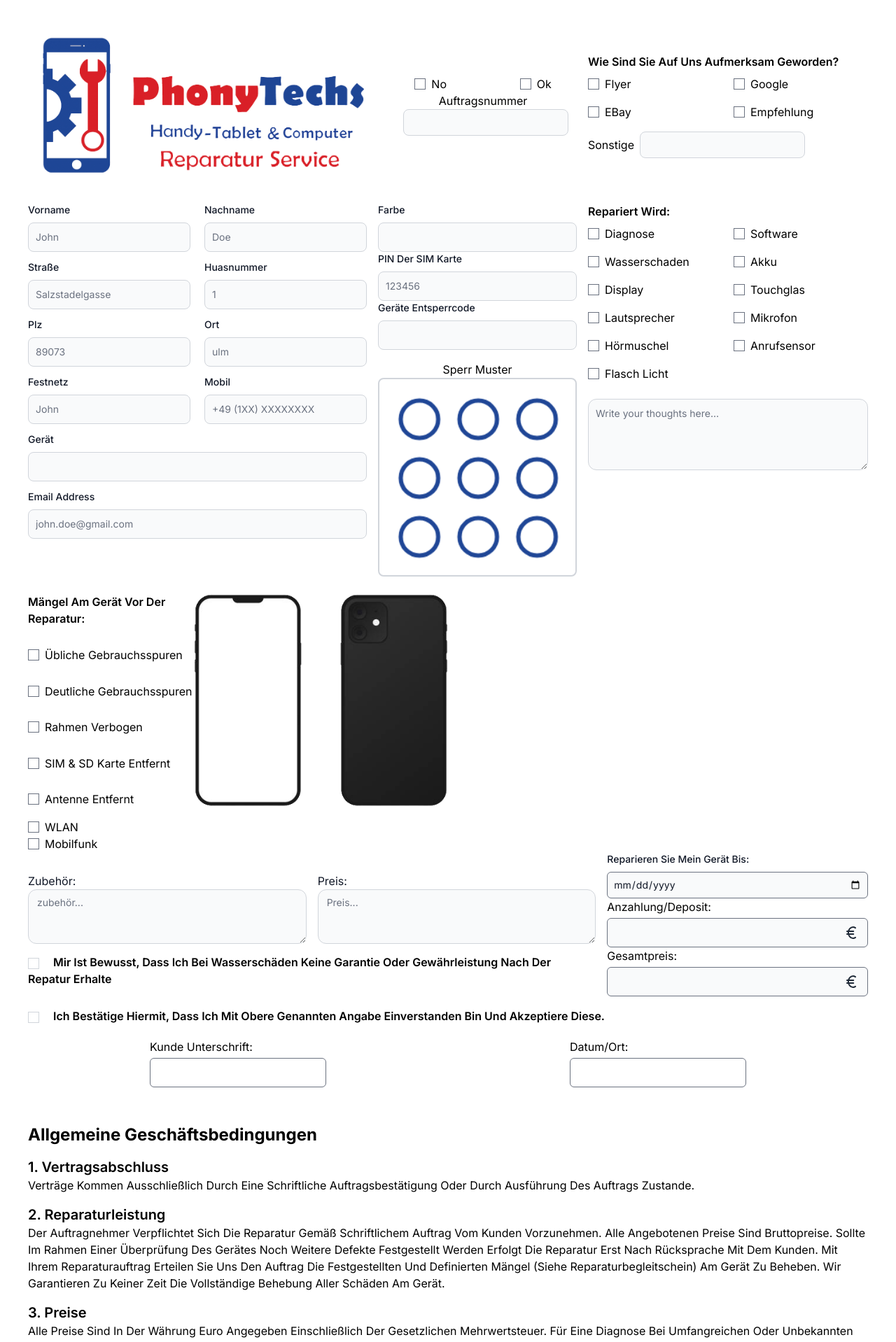
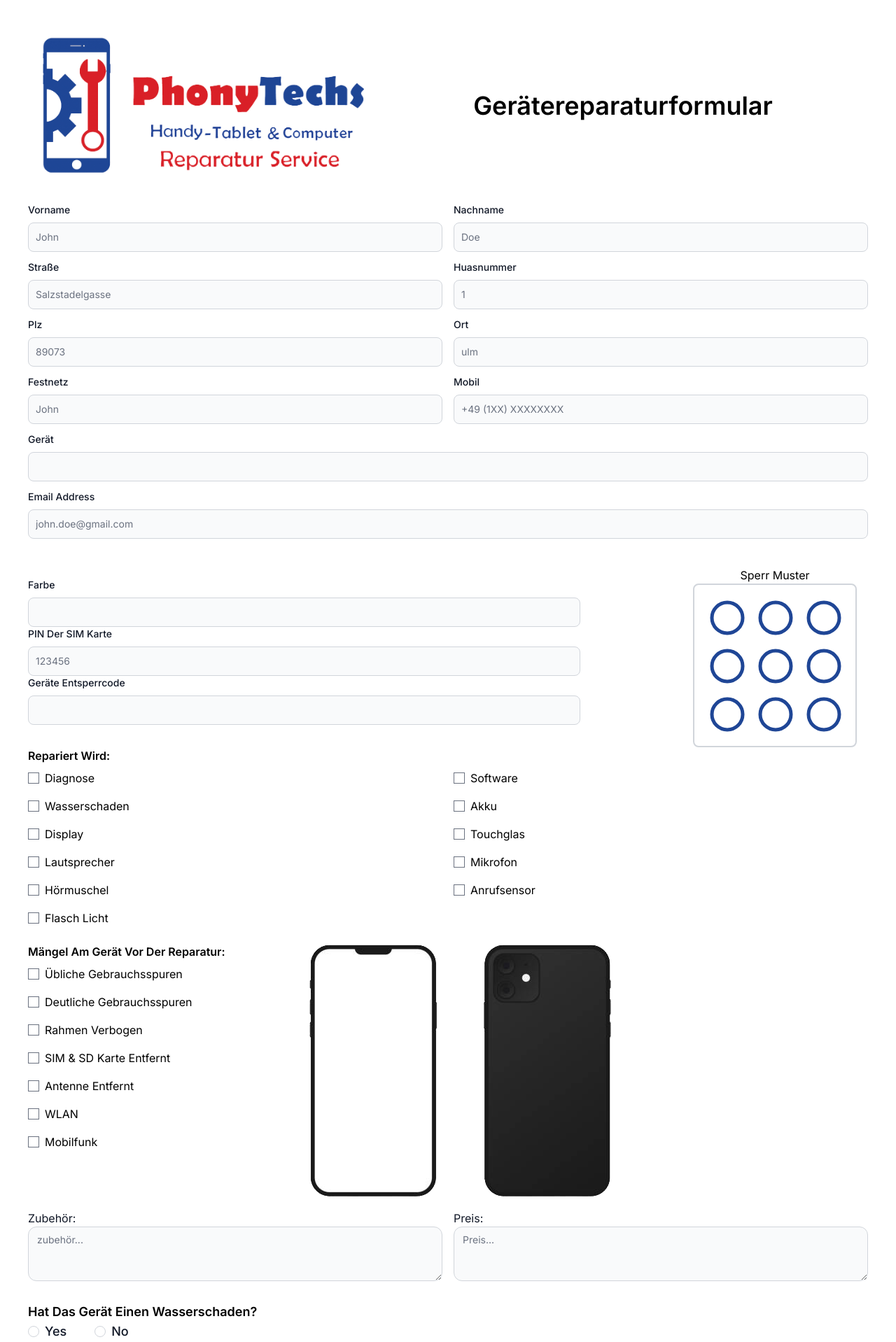
Before and after one commit to MuhEid/phoneytech-form, a Next.js app: page /form in a window 1280 px wide. Shown: the top 1918 px of the page at 70% size. Built offline with nearby package versions, Linux system fonts and the light colour scheme.

Commit message:
feat: add functionality for water damage check

```diff
--- a/src/components/Form.tsx
+++ b/src/components/Form.tsx
@@ -1,10 +1,12 @@
-import React from "react";
+import React, { useState } from "react";
 import DeviceMockup from "./DeviceMockup";
 import Logo from "./Logo";
 import TermsAndConditions from "./TermsAndConditions";
-import { Checkbox } from "flowbite-react";
+import { Checkbox, Label, Radio } from "flowbite-react";
 import PatternLock from "./LockPattern";
 import { EuroIcon } from "./EuroIcon";
+import Image from "next/image";
+import WaterDamageIcon from "../../public/images/waterDamageIcon.jpg";
 
 type formProps = {
     onSubmit: (e: React.FormEvent<HTMLFormElement>) => Promise<void>;
@@ -19,67 +21,29 @@ type formProps = {
 };
 
 export default function Form({ onSubmit, handleInput, formData }: formProps) {
+    const [hasWaterDamage, setHasWaterDamage] = useState<boolean>(false);
+    const [waterDamageSelected, setWaterDamageSelected] = useState<string | null>(null);
+
+    const handleRadioChange = (e: React.ChangeEvent<HTMLInputElement>): void => {
+        const value = e.target.value;
+        setWaterDamageSelected(value);
+        setHasWaterDamage(value === "yes");
+        console.log(value, hasWaterDamage);
+    };
     return (
         <form onSubmit={onSubmit} className="">
-            <div className="flex justify-between items-center mb-5">
+            <div className="flex items-center mb-5">
                 <Logo className="w-5/12 p-5" />
-                <div className="w-1/4">
-                    <div className="flex w-full justify-around">
-                        <label className="flex items-center">
-                            <input type="checkbox" name="empfehlung" className="mr-2" />
-                            no
-                        </label>
-                        <label className="flex items-center">
-                            <input type="checkbox" name="empfehlung" className="mr-2" />
-                            ok
-                        </label>
-                    </div>
-                    <label className="flex items-center flex-col">
-                        auftragsnummer
-                        <input
-                            type="text"
-                            name="auftragsnummer"
-                            className="ml-2 bg-gray-50 border border-gray-300 text-gray-900 text-sm rounded-lg"
-                        />
-                    </label>
-                </div>
-
-                <div className="w-1/3">
-                    <p className="font-semibold">Wie sind Sie auf uns aufmerksam geworden?</p>
-                    <div className="grid grid-cols-1 md:grid-cols-2 gap-4 mt-2">
-                        <label className="flex items-center">
-                            <input type="checkbox" name="flyer" className="mr-2" />
-                            Flyer
-                        </label>
-                        <label className="flex items-center">
-                            <input type="checkbox" name="google" className="mr-2" />
-                            Google
-                        </label>
-                        <label className="flex items-center">
-                            <input type="checkbox" name="ebay" className="mr-2" />
-                            eBay
-                        </label>
-                        <label className="flex items-center">
-                            <input type="checkbox" name="empfehlung" className="mr-2" />
-                            Empfehlung
-                        </label>
-
-                        <label htmlFor="other" className="flex items-center">
-                            Sonstige
-                            <input
-                                type="text"
-                                name="other"
-                                className="ml-2 bg-gray-50 border border-gray-300 text-gray-900 text-sm rounded-lg"
-                            />
-                        </label>
-                    </div>
-                </div>
+                {/* <p className="w-1/4">auftragsnummer:</p> */}
+                <h1 className="text-4xl text-center w-7/12 font-semibold">
+                    Gerätereparaturformular
+                </h1>
             </div>
             {/*  SECOND SECTION */}
-            <div className="flex w-full justify-between mb-6">
-                <div className="w-5/12 pr-4">
-                    <div className="flex justify-between mb-3">
-                        <div className="">
+            <div className="flex flex-col w-full mb-6">
+                <div className="w-full">
+                    <div className="flex space-x-4 mb-3">
+                        <div className="w-1/2">
                             <label
                                 htmlFor="first-name"
                                 className="block mb-2 text-sm font-medium text-gray-900 dark:text-white"
@@ -98,7 +62,7 @@ export default function Form({ onSubmit, handleInput, formData }: formProps) {
                             />
                         </div>
 
-                        <div>
+                        <div className="w-1/2">
                             <label
                                 htmlFor="last-name"
                                 className="block mb-2 text-sm font-medium text-gray-900 dark:text-white "
@@ -117,8 +81,8 @@ export default function Form({ onSubmit, handleInput, formData }: formProps) {
                             />
                         </div>
                     </div>
-                    <div className="flex justify-between mb-3">
-                        <div>
+                    <div className="flex w-full space-x-4 mb-3">
+                        <div className="w-1/2">
                             <label
                                 htmlFor="first-name"
                                 className="block mb-2 text-sm font-medium text-gray-900 dark:text-white"
@@ -137,7 +101,7 @@ export default function Form({ onSubmit, handleInput, formData }: formProps) {
                             />
                         </div>
 
-                        <div>
+                        <div className="w-1/2">
                             <label
                                 htmlFor="house-number"
                                 className="block mb-2 text-sm font-medium text-gray-900 dark:text-white "
@@ -156,8 +120,8 @@ export default function Form({ onSubmit, handleInput, formData }: formProps) {
                             />
                         </div>
                     </div>
-                    <div className="flex justify-between mb-3">
-                        <div>
+                    <div className="flex space-x-4 mb-3">
+                        <div className="w-1/2">
                             <label
                                 htmlFor="post-code"
                                 className="block mb-2 text-sm font-medium text-gray-900 dark:text-white"
@@ -176,7 +140,7 @@ export default function Form({ onSubmit, handleInput, formData }: formProps) {
                             />
                         </div>
 
-                        <div>
+                        <div className="w-1/2">
                             <label
                                 htmlFor="last-name"
                                 className="block mb-2 text-sm font-medium text-gray-900 dark:text-white "
@@ -196,8 +160,8 @@ export default function Form({ onSubmit, handleInput, formData }: formProps) {
                         </div>
                     </div>
 
-                    <div className="flex justify-between mb-3">
-                        <div>
+                    <div className="flex space-x-4 mb-3">
+                        <div className="w-1/2">
                             <label
                                 htmlFor="first-name"
                                 className="block mb-2 text-sm font-medium text-gray-900 dark:text-white"
@@ -216,7 +180,7 @@ export default function Form({ onSubmit, handleInput, formData }: formProps) {
                             />
                         </div>
 
-                        <div>
+                        <div className="w-1/2">
                             <label
                                 htmlFor="last-name"
                                 className="block mb-2 text-sm font-medium text-gray-900 dark:text-white "
@@ -271,7 +235,8 @@ export default function Form({ onSubmit, handleInput, formData }: formProps) {
                         />
                     </div>
                 </div>
-                <div className="flex w-1/4 flex-col pr-4">
+                <div className="flex items-center justify-between pr-4">
+                    <div className="grid w-2/3">
                         <div>
                             <label
                                 htmlFor="first-name"
@@ -323,9 +288,10 @@ export default function Form({ onSubmit, handleInput, formData }: formProps) {
                                 onChange={handleInput}
                             />
                         </div>
+                    </div>
                     <PatternLock />
                 </div>
-                <div className="w-1/3">
+                <div className="">
                     <p className="font-semibold">Repariert wird:</p>
                     <div className="grid grid-cols-1 md:grid-cols-2 gap-4 mt-2">
                         <label className="flex items-center">
@@ -373,28 +339,20 @@ export default function Form({ onSubmit, handleInput, formData }: formProps) {
                             Flasch Licht
                         </label>
                     </div>
-
-                    {/* <label
-                        htmlFor="message"
-                        className="block mb-2 text-sm font-medium text-gray-900 dark:text-white"
-                    >
-                        Your message
-                    </label> */}
-                    <textarea
-                        id="message"
-                        rows={4}
-                        className="block mt-6 p-2.5 w-full text-sm text-gray-900 bg-gray-50 rounded-xl border border-gray-300 focus:ring-blue-500 focus:border-blue-500 dark:bg-gray-700 dark:border-gray-600 dark:placeholder-gray-400 dark:text-white dark:focus:ring-blue-500 dark:focus:border-blue-500"
-                        placeholder="Write your thoughts here..."
-                    ></textarea>
                 </div>
             </div>
             {/* third section */}
             <div className="mt-5">
-                <div className="mt-4 flex w-1/2">
-                    <div className="flex flex-col justify-between">
+                <div className="my-4 flex">
+                    <div className=" w-1/3">
                         <p className="font-semibold">Mängel am Gerät vor der Reparatur:</p>
+                        <div className="grid grid-cols-1  gap-4 mt-2">
                             <label className="flex items-center">
-                            <input type="checkbox" name="üblicheGebrauchsspuren" className="mr-2" />
+                                <input
+                                    type="checkbox"
+                                    name="üblicheGebrauchsspuren"
+                                    className="mr-2"
+                                />
                                 Übliche Gebrauchsspuren
                             </label>
                             <label className="flex items-center">
@@ -417,11 +375,6 @@ export default function Form({ onSubmit, handleInput, formData }: formProps) {
                                 <input type="checkbox" name="antenneEntfernt" className="mr-2" />
                                 Antenne entfernt
                             </label>
-                    </div>
-
-                    <DeviceMockup className="" />
-                </div>
-                <div className="mt-4">
                             <label className="flex items-center">
                                 <input type="checkbox" name="netzwlan" className="mr-2" />
                                 WLAN
@@ -431,9 +384,13 @@ export default function Form({ onSubmit, handleInput, formData }: formProps) {
                                 Mobilfunk
                             </label>
                         </div>
+                    </div>
 
-                <div className="flex justify-between items-center space-x-4">
-                    <div className="mt-4 ">
+                    <DeviceMockup className="" />
+                </div>
+
+                <div className="">
+                    <div className="mt-4">
                         <div className="flex justify-between space-x-4">
                             <label
                                 htmlFor="message"
@@ -458,15 +415,60 @@ export default function Form({ onSubmit, handleInput, formData }: formProps) {
                             </label>
                         </div>
 
-                        <div className="flex-1">
+                        <div className="my-4 grid ">
+                            <div>
+                                <p className="text-lg font-semibold ">
+                                    hat das Gerät einen Wasserschaden?
+                                </p>
+
+                                <div className="flex space-x-10">
+                                    <div className="flex items-center gap-2 text-lg">
+                                        <Radio
+                                            id="water-damage-yes"
+                                            name="waterDamage"
+                                            value="yes"
+                                            checked={waterDamageSelected === "yes"}
+                                            onChange={handleRadioChange}
+                                        />
+                                        <Label className="text-lg" htmlFor="water-damage-yes">
+                                            yes
+                                        </Label>
+                                    </div>
+                                    <div className="flex items-center gap-2">
+                                        <Radio
+                                            id="water-damage-no"
+                                            name="waterDamage"
+                                            value="no"
+                                            checked={waterDamageSelected === "no"}
+                                            onChange={handleRadioChange}
+                                        />
+                                        <Label className="text-lg" htmlFor="water-damage-no">
+                                            no
+                                        </Label>
+                                    </div>
+                                </div>
+                            </div>
+                            {hasWaterDamage ? (
+                                <div className="flex flex-col items-center justify-center">
+                                    <Image
+                                        src={WaterDamageIcon}
+                                        alt=""
+                                        className="object-cover"
+                                        width={250}
+                                        height={250}
+                                    />
                                     <label className="font-semibold">
-                                <Checkbox name="agree" className="mr-4" /> mir ist bewusst, dass ich
-                                bei wasserschäden keine garantie oder gewährleistung nach der
-                                repatur erhalte
+                                        <Checkbox name="agree" className="mr-4" /> mir ist bewusst,
+                                        dass ich bei wasserschäden keine garantie oder
+                                        gewährleistung nach der repatur erhalte
                                     </label>
                                 </div>
+                            ) : (
+                                ""
+                            )}
                         </div>
-                    <div className="w-1/3">
+                    </div>
+                    <div className="my-4">
                         <div className="">
                             <p className="text-sm font-medium text-gray-900 dark:text-white mb-2">
                                 Reparieren Sie mein Gerät bis:
@@ -532,27 +534,46 @@ export default function Form({ onSubmit, handleInput, formData }: formProps) {
                             />
                         </label>
                     </div>
+                    <label className="flex-1 mb-2 text-gray-900 dark:text-white">
+                        notizen:
+                        <textarea
+                            id="notes"
+                            rows={3}
+                            className="w-full text-sm text-gray-900 bg-gray-50 rounded-xl border border-gray-300 focus:ring-blue-500 focus:border-blue-500 dark:bg-gray-700 dark:border-gray-600 dark:placeholder-gray-400 dark:text-white dark:focus:ring-blue-500 dark:focus:border-blue-500"
+                            placeholder="notizen..."
+                        ></textarea>
+                    </label>
+                </div>
+            </div>
+            <div>
+                <TermsAndConditions />
+                <div className="mt-4">
+                    <label className="font-semibold">
+                        <Checkbox name="agree" className="mr-4" /> Ich bestätige hiermit, dass ich
+                        mit obere genannten Angabe einverstanden bin und Akzeptiere diese.
+                    </label>
+
+                    <div className="flex justify-around py-5">
+                        <label className="block">
+                            Datum/Ort:
+                            <input
+                                type="text"
+                                name="datumOrtConfirm"
+                                className="mt-1 block w-full border rounded-md p-2"
+                            />
+                        </label>
+                        <label className="block">
+                            Kunde Unterschrift:
+                            <input
+                                type="text"
+                                name="kundeUnterschriftConfirm"
+                                className="mt-1 block w-full border rounded-md p-2"
+                            />
+                        </label>
+                    </div>
                 </div>
             </div>
 
-            {/* <button
-                type="button"
-                className="text-white my-4 bg-[#1f4696] hover:bg-blue-800 focus:ring-4 focus:outline-none focus:ring-blue-300 font-medium rounded-lg text-sm w-full sm:w-auto px-8 py-2.5 text-center "
-            >
-                Next
-            </button> */}
-            {true ? (
-                <div>
-                    <TermsAndConditions />
-                    <div>
-                        <label className="">
-                            <Checkbox name="agree" className="mr-4" />I read and agree
-                        </label>
-                    </div>
-                </div>
-            ) : (
-                ""
-            )}
             <button
                 type="submit"
                 className="text-white my-4 bg-[#1f4696] hover:bg-blue-800 focus:ring-4 focus:outline-none focus:ring-blue-300 font-medium rounded-lg text-sm w-full sm:w-auto px-8 py-2.5 text-center"
```
Lines whose indentation alone changed are shown as unchanged.
